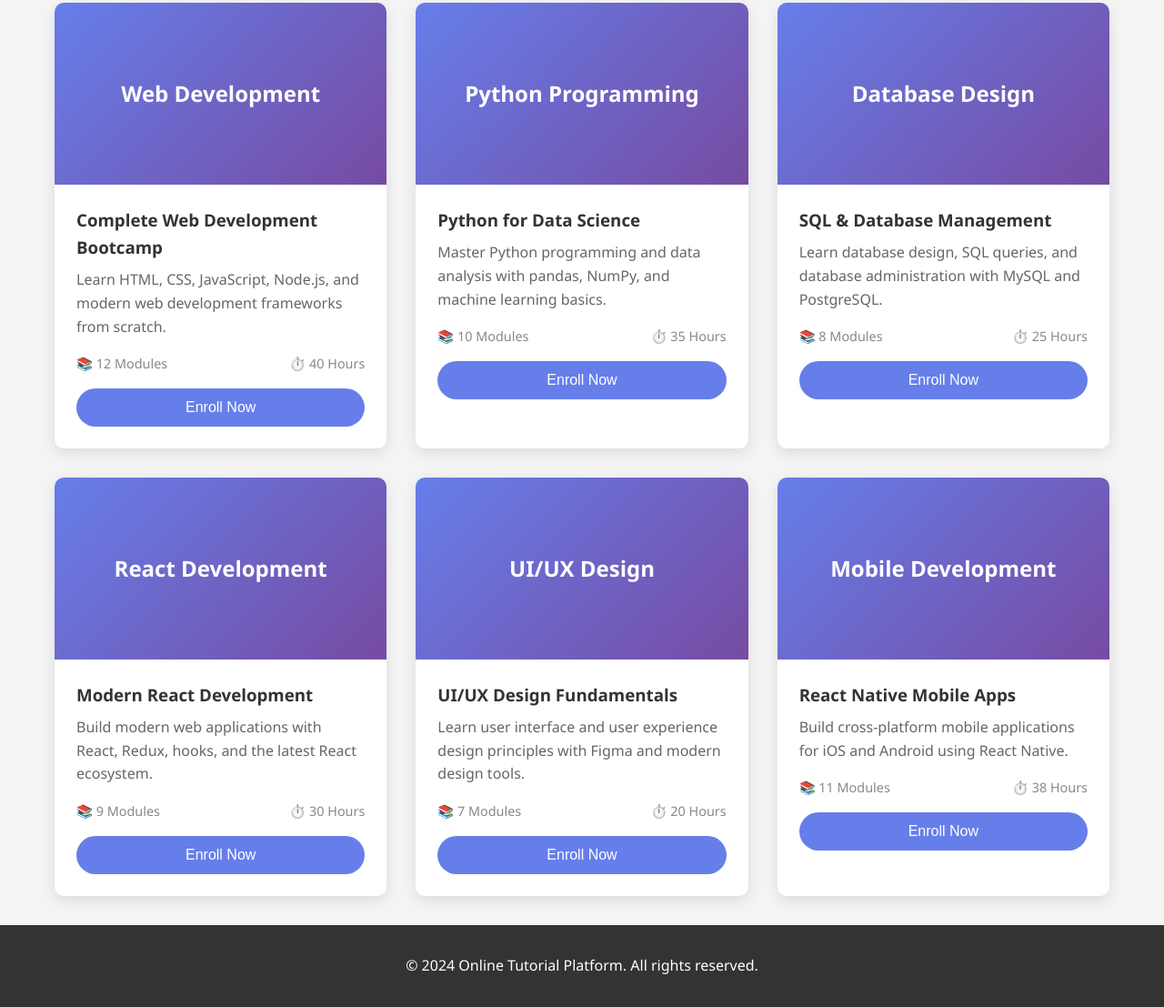
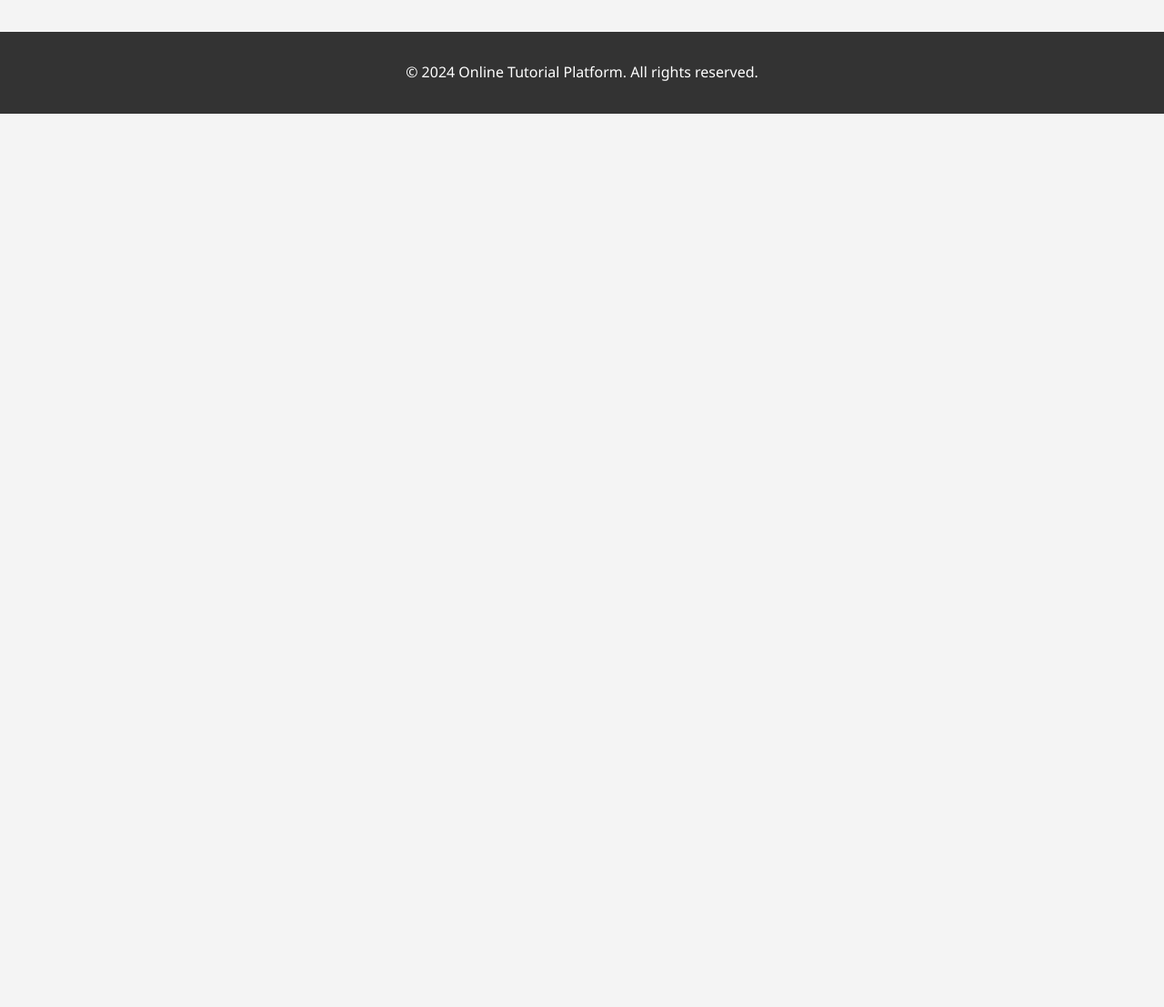
Before and after one commit to UdhayKiran1427/Online-Tutorial-App-, a website: page pages/courses.html in a window 1280 px wide. Shown: the part 177-1284 px from the top of the page at 91% size. After the commit the page ends 800 px from the top, so only its background shows below. Drawn offline with Linux system fonts and the light colour scheme; no server answers.

```diff
--- a/pages/courses.html
+++ b/pages/courses.html
@@ -24,83 +24,7 @@
             <h2 style="text-align: center; margin: 2rem 0;">Available Courses</h2>
 
             <div class="course-grid">
-                <div class="course-card">
-                    <div class="course-image">Web Development</div>
-                    <div class="course-content">
-                        <h3>Complete Web Development Bootcamp</h3>
-                        <p>Learn HTML, CSS, JavaScript, Node.js, and modern web development frameworks from scratch.</p>
-                        <div class="course-meta">
-                            <span>📚 12 Modules</span>
-                            <span>⏱️ 40 Hours</span>
-                        </div>
-                        <button class="btn" style="margin-top: 1rem; width: 100%;" onclick="enrollCourse(1)">Enroll Now</button>
-                    </div>
-                </div>
-
-                <div class="course-card">
-                    <div class="course-image">Python Programming</div>
-                    <div class="course-content">
-                        <h3>Python for Data Science</h3>
-                        <p>Master Python programming and data analysis with pandas, NumPy, and machine learning basics.</p>
-                        <div class="course-meta">
-                            <span>📚 10 Modules</span>
-                            <span>⏱️ 35 Hours</span>
-                        </div>
-                        <button class="btn" style="margin-top: 1rem; width: 100%;" onclick="enrollCourse(2)">Enroll Now</button>
-                    </div>
-                </div>
-
-                <div class="course-card">
-                    <div class="course-image">Database Design</div>
-                    <div class="course-content">
-                        <h3>SQL & Database Management</h3>
-                        <p>Learn database design, SQL queries, and database administration with MySQL and PostgreSQL.</p>
-                        <div class="course-meta">
-                            <span>📚 8 Modules</span>
-                            <span>⏱️ 25 Hours</span>
-                        </div>
-                        <button class="btn" style="margin-top: 1rem; width: 100%;" onclick="enrollCourse(3)">Enroll Now</button>
-                    </div>
-                </div>
-
-                <div class="course-card">
-                    <div class="course-image">React Development</div>
-                    <div class="course-content">
-                        <h3>Modern React Development</h3>
-                        <p>Build modern web applications with React, Redux, hooks, and the latest React ecosystem.</p>
-                        <div class="course-meta">
-                            <span>📚 9 Modules</span>
-                            <span>⏱️ 30 Hours</span>
-                        </div>
-                        <button class="btn" style="margin-top: 1rem; width: 100%;" onclick="enrollCourse(4)">Enroll Now</button>
-                    </div>
-                </div>
-
-                <div class="course-card">
-                    <div class="course-image">UI/UX Design</div>
-                    <div class="course-content">
-                        <h3>UI/UX Design Fundamentals</h3>
-                        <p>Learn user interface and user experience design principles with Figma and modern design tools.</p>
-                        <div class="course-meta">
-                            <span>📚 7 Modules</span>
-                            <span>⏱️ 20 Hours</span>
-                        </div>
-                        <button class="btn" style="margin-top: 1rem; width: 100%;" onclick="enrollCourse(5)">Enroll Now</button>
-                    </div>
-                </div>
-
-                <div class="course-card">
-                    <div class="course-image">Mobile Development</div>
-                    <div class="course-content">
-                        <h3>React Native Mobile Apps</h3>
-                        <p>Build cross-platform mobile applications for iOS and Android using React Native.</p>
-                        <div class="course-meta">
-                            <span>📚 11 Modules</span>
-                            <span>⏱️ 38 Hours</span>
-                        </div>
-                        <button class="btn" style="margin-top: 1rem; width: 100%;" onclick="enrollCourse(6)">Enroll Now</button>
-                    </div>
-                </div>
+                <!-- Courses will be dynamically loaded here -->
             </div>
         </section>
     </main>
--- a/public/js/courses.js
+++ b/public/js/courses.js
@@ -30,28 +30,42 @@
         const loggedInUser = localStorage.getItem('currentUser');
         let enrollments = [];
 
+        console.log('loadCourses: Starting to load courses');
+
         // If user is logged in, get their enrollments
         if (loggedInUser) {
             const user = JSON.parse(loggedInUser);
+            console.log('loadCourses: User logged in as', user.role);
+
             if (user.role === 'student') {
                 try {
-                    const enrollmentsResponse = await fetch('/api/enrollments/student', {
+                    console.log('loadCourses: Fetching student enrollments...');
+                    const enrollmentsResponse = await fetch(`/api/enrollments/student/${user.id}`, {
                         headers: {
                             'Authorization': `Bearer ${user.token}`
                         }
                     });
                     const enrollmentsResult = await enrollmentsResponse.json();
+                    console.log('loadCourses: Enrollments response:', enrollmentsResult);
+
                     if (enrollmentsResult.success) {
                         enrollments = enrollmentsResult.data;
+                        console.log('loadCourses: Student enrollments loaded:', enrollments);
+                    } else {
+                        console.log('loadCourses: Failed to load enrollments:', enrollmentsResult.message);
                     }
                 } catch (error) {
                     console.error('Error loading enrollments:', error);
                 }
             }
+        } else {
+            console.log('loadCourses: User not logged in');
         }
 
+        console.log('loadCourses: Fetching courses...');
         const response = await fetch('/api/courses');
         const result = await response.json();
+        console.log('loadCourses: Courses response:', result);
 
         if (result.success) {
             displayCourses(result.data, enrollments);
--- a/public/js/student-dashboard.js
+++ b/public/js/student-dashboard.js
@@ -50,7 +50,7 @@
     console.log('Loading enrollments for user:', user);
 
     try {
-        const response = await fetch('/api/enrollments/student', {
+        const response = await fetch(`/api/enrollments/student/${user.id}`, {
             headers: {
                 'Authorization': `Bearer ${user.token}`
             }
```
